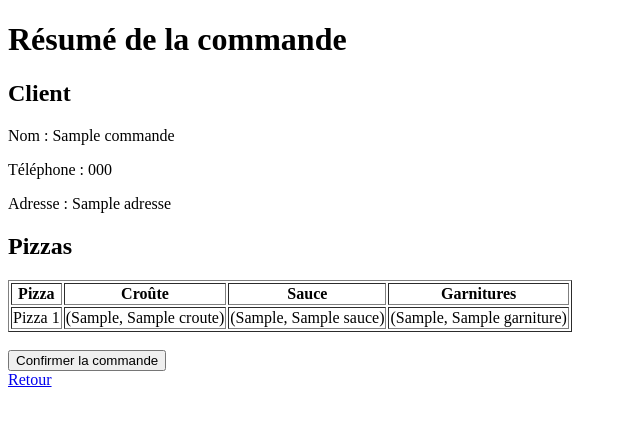
After one commit to cgpvicto-2538152/ProjetLong, a Flask app: template templates/resume_commande.html in a window 1280 px wide. The commit adds this page. Shown: the top 426 px of the page, without its empty margins (0-640 px from the left). Run offline with Flask 3, Linux system fonts and the light colour scheme; the template is opened without the code that fills it: most values are stand-ins (such as "Sample title", 1, 10 or a date in 2020).

Commit message:
Ajout des routes et des pages html au complet.

```diff
--- a/app.py
+++ b/app.py
@@ -2,7 +2,7 @@ import os
 from typing import Any
 
 from dotenv import load_dotenv
-from flask import Flask, render_template, request
+from flask import Flask, redirect, render_template, request
 import mysql.connector
 from mysql.connector import MySQLConnection
 from mysql.connector.cursor import MySQLCursor
@@ -13,6 +13,7 @@ load_dotenv()
 
 app = Flask(__name__)
 
+# region Fonctions
 
 def connection_bd() -> Any:
     return mysql.connector.connect(
@@ -437,6 +438,7 @@ def completer_livraison(connection: MySQLConnection, id_commande: int) -> None:
 
 # endregion Fonction update de données
 
+# endregion Fonctions
 
 
 # region Routes
@@ -446,21 +448,184 @@ def afficher_index() -> str:
     return render_template('index.html')
 
 
-@app.route('/commande')
-def afficher_commande() -> str:
-    return render_template('commande.html')
+# region Commandes
+
+def recuperer_commande_formulaire(formulaire) -> dict:
+    nom = formulaire.get('nom', '').strip()
+    telephone = formulaire.get('telephone', '').strip()
+    adresse = formulaire.get('adresse', '').strip()
+
+    if not nom or not telephone:
+        raise ValueError("Informations du client invalides.")
+
+    try:
+        nombre_pizzas = int(formulaire.get('nombre_pizzas', 0))
+
+        if nombre_pizzas < 1:
+            raise ValueError("La commande doit contenir au moins une pizza.")
+
+        pizzas = []
+
+        for i in range(nombre_pizzas):
+
+            id_croute = int(formulaire[f'pizzas[{i}][croute]'])
+            id_sauce = int(formulaire[f'pizzas[{i}][sauce]'])
+
+            id_garnitures = [
+                int(id) for id in formulaire.getlist(f'pizzas[{i}][garnitures]')
+            ]
+
+            if len(id_garnitures) > 4:
+                raise ValueError("Maximum de 4 garnitures par pizza.")
+
+            if len(id_garnitures) != len(set(id_garnitures)):
+                raise ValueError("Garnitures en double.")
+
+            pizzas.append({
+                'id_croute': id_croute,
+                'id_sauce': id_sauce,
+                'garnitures': id_garnitures
+            })
+
+    except (ValueError, TypeError, KeyError) as erreur:
+        raise ValueError("Données de commande invalides.") from erreur
+
+    return {
+        'nom': nom,
+        'telephone': telephone,
+        'adresse': adresse,
+        'pizzas': pizzas
+    }
 
 
-@app.route('/livraisons')
-def afficher_livraisons() -> str:
-    return render_template('livraisons.html')
+@app.route('/commande', methods=['GET', 'POST'])
+def afficher_commande():
+
+    if request.method == 'GET':
+        connection = connection_bd()
+
+        try:
+            croutes = recuperer_croutes(connection)
+            sauces = recuperer_sauces(connection)
+            garnitures = recuperer_garnitures(connection)
+
+        finally:
+            connection.close()
+
+        return render_template('commande.html', croutes=croutes, sauces=sauces, garnitures=garnitures, erreur=request.args.get('erreur'))
+
+    try:
+        commande = recuperer_commande_formulaire(request.form)
+
+    except ValueError:
+        return redirect('/commande?erreur=1')
+
+    connection = connection_bd()
+
+    try:
+        croutes = recuperer_croutes(connection)
+        sauces = recuperer_sauces(connection)
+        garnitures = recuperer_garnitures(connection)
+
+    finally:
+        connection.close()
+
+    return render_template('resume_commande.html', commande=commande, croutes=croutes, sauces=sauces, garnitures=garnitures)
+
+@app.route('/commande/confirmer', methods=['POST'])
+def confirmer_commande():
+
+    try:
+        commande = recuperer_commande_formulaire(request.form)
+
+    except ValueError:
+        return redirect('/commande?erreur=1')
+
+    connection = None
+
+    try:
+        connection = connection_bd()
+
+        ajouter_commande_complete(
+            connection,
+            commande['nom'],
+            commande['telephone'],
+            commande['adresse'],
+            commande['pizzas']
+        )
+
+    except Exception as erreur:
+        print(f"Erreur lors de la création de la commande : {erreur}")
+        return redirect('/commande?erreur=1')
+
+    finally:
+        if connection is not None:
+            connection.close()
+
+    return redirect('/?commande=confirmee')
+
+# endregion Commandes
+
+# region Livraisons
+
+@app.route('/livraisons', methods=['GET'])
+def afficher_livraisons():
+
+    connection = None
+    commandes = {}
+    erreur = request.args.get('erreur')
+
+    try:
+        connection = connection_bd()
+        commandes = recuperer_commandes_par_statut(connection)
+
+    except Exception as erreur:
+        print(f"Erreur lors de la récupération des livraisons : {erreur}")
+        erreur = True
+
+    finally:
+        if connection is not None:
+            connection.close()
+
+    return render_template(
+        'livraisons.html',
+        commandes_attente=commandes.get('En attente', []),
+        commandes_terminees=commandes.get('Livrée', []),
+        erreur=erreur,
+        terminee=request.args.get('terminee')
+    )
+
+
+@app.route('/livraison/terminer/<int:id_commande>', methods=['POST'])
+def terminer_livraison(id_commande):
+    connection = None
+    try:
+        connection = connection_bd()
+        completer_livraison(connection, id_commande)
+        connection.commit()
+
+    except Exception as erreur:
+        print(f"Erreur lors de la finalisation de la livraison : {erreur}")
+
+        if connection is not None:
+            connection.rollback()
+
+        return redirect('/livraisons?erreur=1')
+
+    finally:
+        if connection is not None:
+            connection.close()
+
+    return redirect('/livraisons?terminee=1')
+
+# endregion Livraisons
 
 # endregion Routes
 
-# print("http://127.0.0.1:5000/")
+print("http://127.0.0.1:5000/")
 
-# if __name__ == '__main__':
-#     app.run(debug=True)
+if __name__ == '__main__':
+    app.run(debug=True)
 
 
 # Tests
--- /dev/null
+++ b/templates/resume_commande.html
@@ -0,0 +1,68 @@
+<!DOCTYPE html>
+<html lang="fr">
+
+    <head>
+        <meta charset="UTF-8">
+        <title>Résumé de la commande</title>
+    </head>
+
+    <body>
+        <h1>Résumé de la commande</h1>
+        <h2>Client</h2>
+        <p>Nom : {{ commande.nom }}</p>
+        <p>Téléphone : {{ commande.telephone }}</p>
+        <p>Adresse : {{ commande.adresse }}</p>
+        <h2>Pizzas</h2>
+        <form method="POST" action="/commande/confirmer">
+
+            <input type="hidden" name="nom" value="{{ commande.nom }}">
+            <input type="hidden" name="telephone" value="{{ commande.telephone }}">
+            <input type="hidden" name="adresse" value="{{ commande.adresse }}">
+            <input type="hidden" name="nombre_pizzas" value="{{ commande.pizzas|length }}">
+
+            <div hidden>
+                {% for pizza in commande.pizzas %}
+                    {% set index_pizza = loop.index0 %}
+
+                    <input type="hidden" name="pizzas[{{ index_pizza }}][croute]" value="{{ pizza.id_croute }}">
+                    <input type="hidden" name="pizzas[{{ index_pizza }}][sauce]" value="{{ pizza.id_sauce }}">
+
+                    {% for id_garniture in pizza.garnitures %}
+                        <input type="hidden" name="pizzas[{{ index_pizza }}][garnitures]" value="{{ id_garniture }}">
+                    {% endfor %}
+                {% endfor %}
+            </div>
+
+            <table border="1">
+                <thead>
+                    <tr>
+                        <th>Pizza</th>
+                        <th>Croûte</th>
+                        <th>Sauce</th>
+                        <th>Garnitures</th>
+                    </tr>
+                </thead>
+                <tbody>
+                    {% for pizza in commande.pizzas %}
+                        <tr>
+                            <td>Pizza {{ loop.index }}</td>
+                            <td>{{ croutes[pizza.id_croute] }}</td>
+                            <td>{{ sauces[pizza.id_sauce] }}</td>
+                            <td>
+                                {% for id_garniture in pizza.garnitures %}
+                                    {{ garnitures[id_garniture] }}{% if not loop.last %},{% endif %}
+                                {% else %}
+                                    Aucune
+                                {% endfor %}
+                            </td>
+                        </tr>
+                    {% endfor %}
+                </tbody>
+            </table>
+            <br>
+            <button type="submit">Confirmer la commande</button>
+        </form>
+        <a href="/commande">Retour</a>
+    </body>
+
+</html>
```
Also changed, not shown: templates/commande.html (+139 -0 lines), templates/index.html (+7 -2 lines), templates/livraisons.html (+93 -0 lines).
